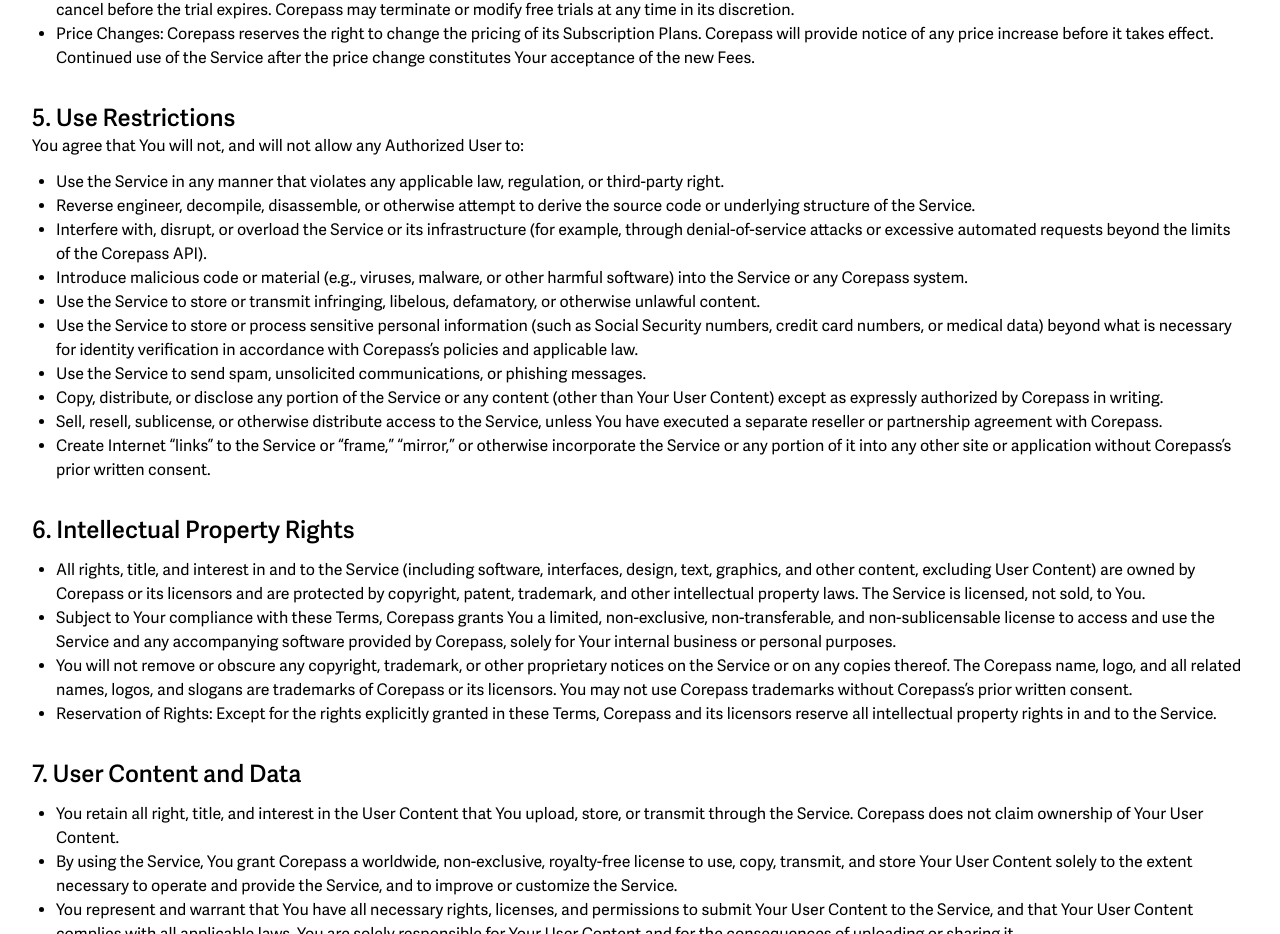
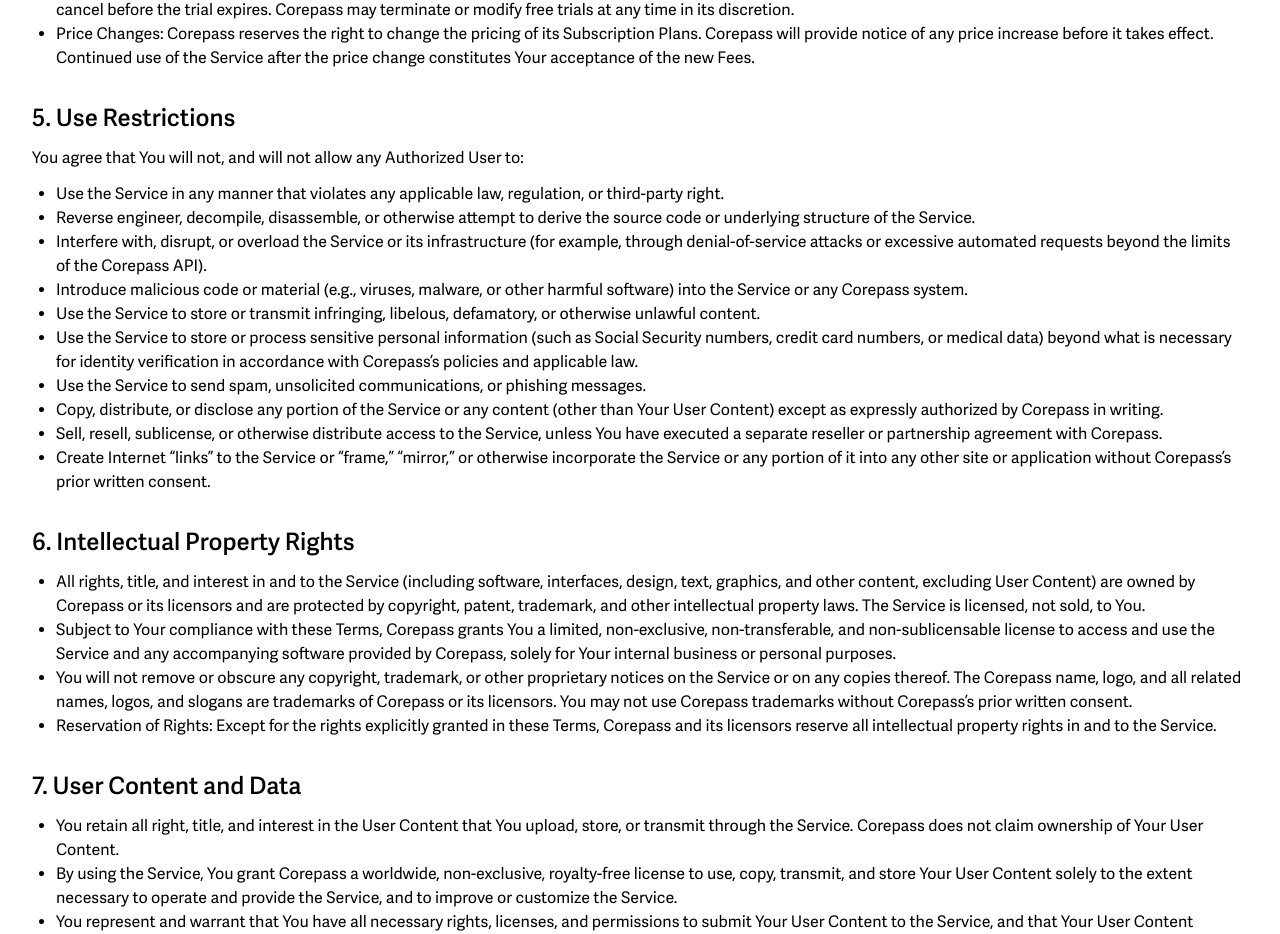
Before and after one commit to youlandinc/corepass-static-home, a Next.js app: page /legal/terms-and-conditions in a window 1280 px wide. Shown: the part 1818-2752 px from the top of the page. Built offline with nearby package versions, Linux system fonts and the light colour scheme.

Commit message:
feat: update gap

```diff
--- a/src/app/legal/privacy-policy/page.tsx
+++ b/src/app/legal/privacy-policy/page.tsx
@@ -397,7 +397,7 @@
               protection. We also review and update our security practices as
               new technology and standards emerge.
             </p>
-            <p>
+            <p className={'mt-3'}>
               However, please understand that no method of transmission or
               storage is perfectly secure. While we strive to protect your
               information, we cannot guarantee the absolute security of your
--- a/src/app/legal/terms-and-conditions/page.tsx
+++ b/src/app/legal/terms-and-conditions/page.tsx
@@ -205,7 +205,7 @@
 
           <div className={'mt-6'}>
             <h2 className={'mt-8 text-2xl font-medium'}>5. Use Restrictions</h2>
-            <p>
+            <p className={'mt-3'}>
               You agree that You will not, and will not allow any Authorized
               User to:
             </p>
```
